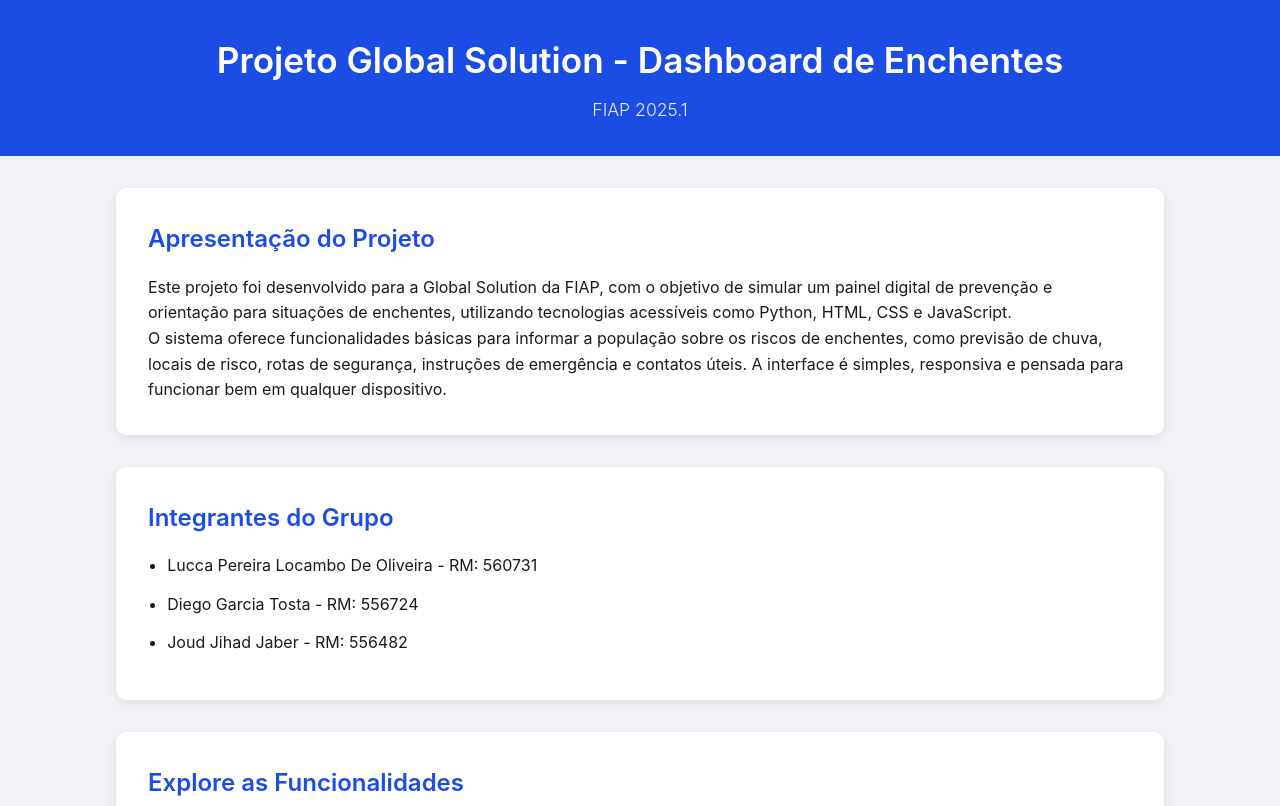
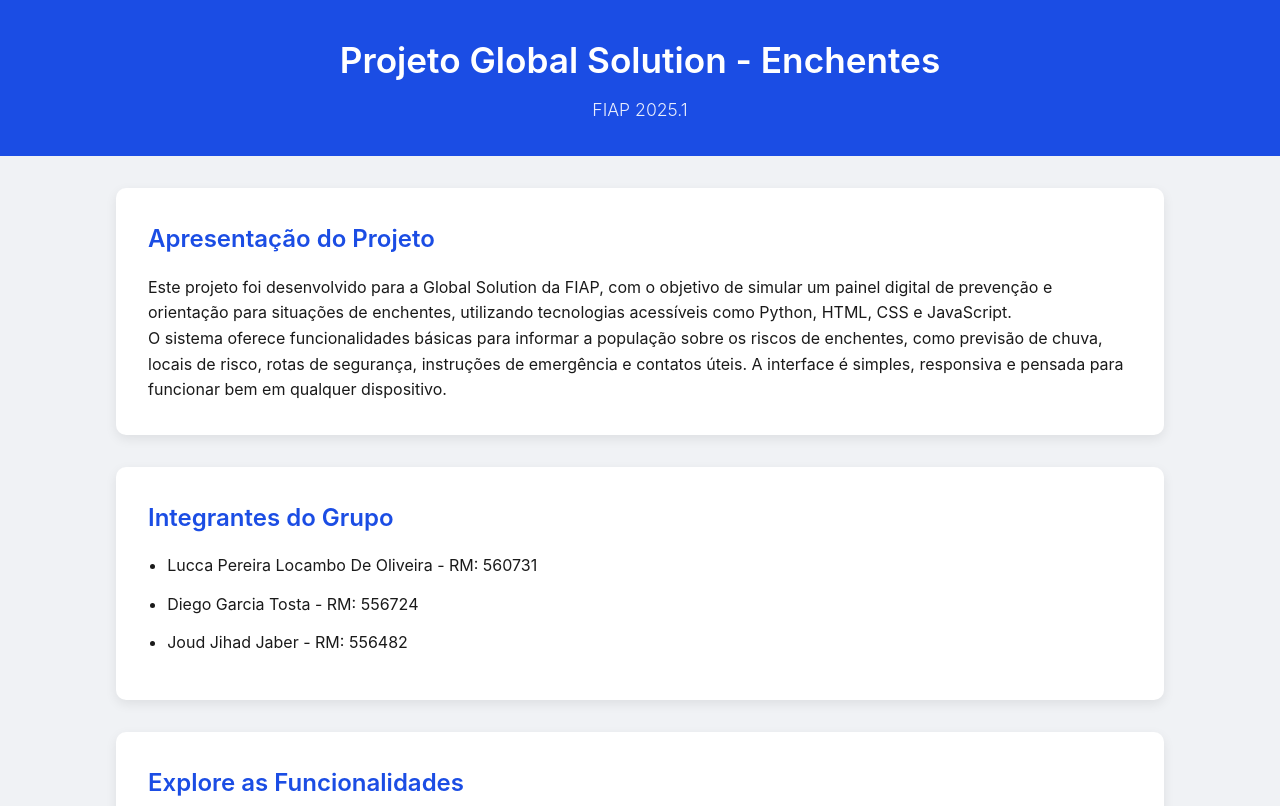
Before and after one commit to luccaPRL/Front_End_Global_Solution_2, a plain HTML site: page Index.html in a window 1280 px wide. Shown: the top 806 px of the page. Drawn offline with Linux system fonts and the light colour scheme.

Commit message:
Update Index.html

```diff
--- a/Index.html
+++ b/Index.html
@@ -8,7 +8,7 @@
 </head>
 <body>
   <header>
-    <h1>Projeto Global Solution - Dashboard de Enchentes</h1>
+    <h1>Projeto Global Solution - Enchentes</h1>
     <p class="subtitulo">FIAP 2025.1</p>
   </header>
 
```
